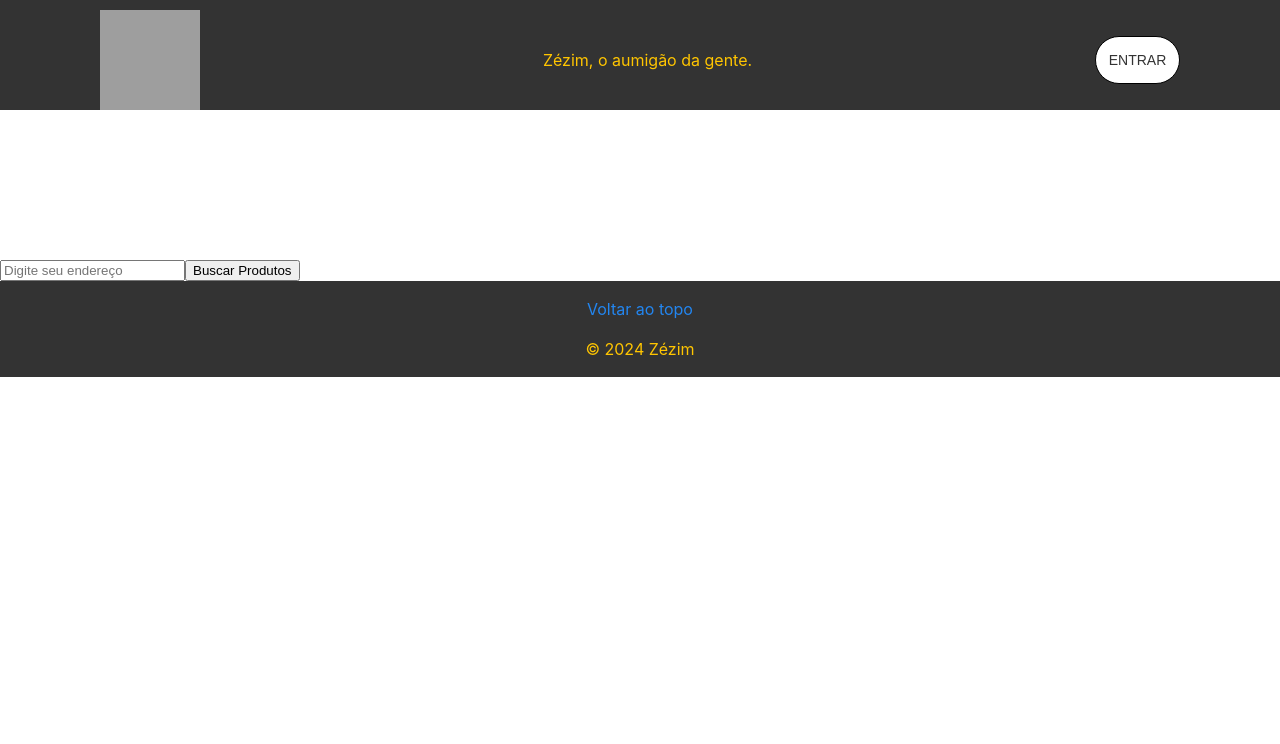
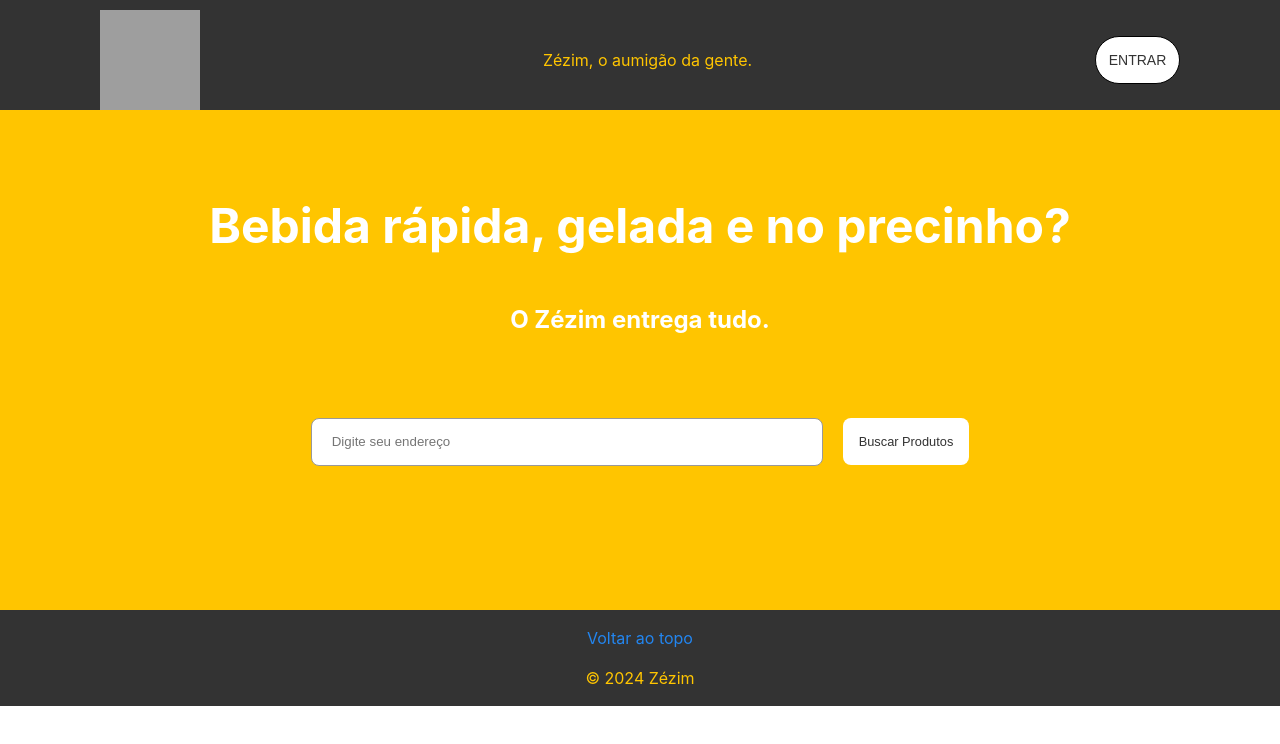
Before and after one commit to NicolaGonzaga/zezim, a React (Vite) app: page / in a window 1280 px wide. Shown: the top 744 px of the page. Built offline with nearby package versions, Linux system fonts and the light colour scheme; grey boxes are pictures that could not be loaded.

Commit message:
chore: changed classname hero to container

```diff
--- a/src/components/Page/Home/Home.jsx
+++ b/src/components/Page/Home/Home.jsx
@@ -32,7 +32,7 @@ function Home() {
 
   return (
     <main>
-      <div className="hero">
+      <div className="container">
         <h1>Bebida rápida, gelada e no precinho?</h1>
         <h2>O Zézim entrega tudo.</h2>
         <div className="content">
```
